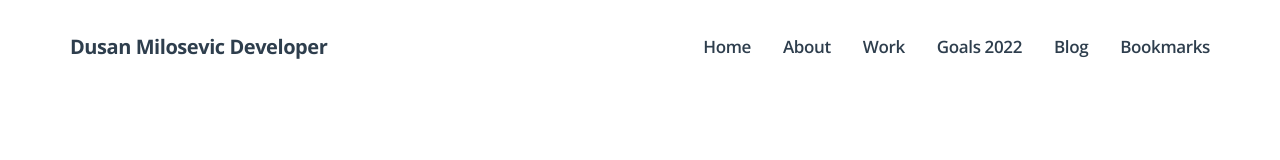
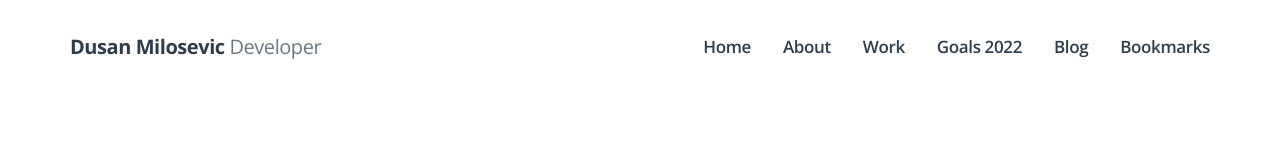
Before and after one commit to DEmanderbag/portfoliov2, a Next.js app: page / in a window 1280 px wide. Shown: the top 160 px of the page. Built offline with nearby package versions, Linux system fonts and the light colour scheme.

Commit message:
Remove commented code, remove footer for now. Update global styles

```diff
--- a/styles/layout/Navigation.module.scss
+++ b/styles/layout/Navigation.module.scss
@@ -10,6 +10,10 @@
   .logo {
     font-weight: 700;
     font-size: 1.25rem;
+    span {
+      opacity: 0.7;
+      font-weight: 400;
+    }
   }
   .mobileToggle {
     display: none;
```
